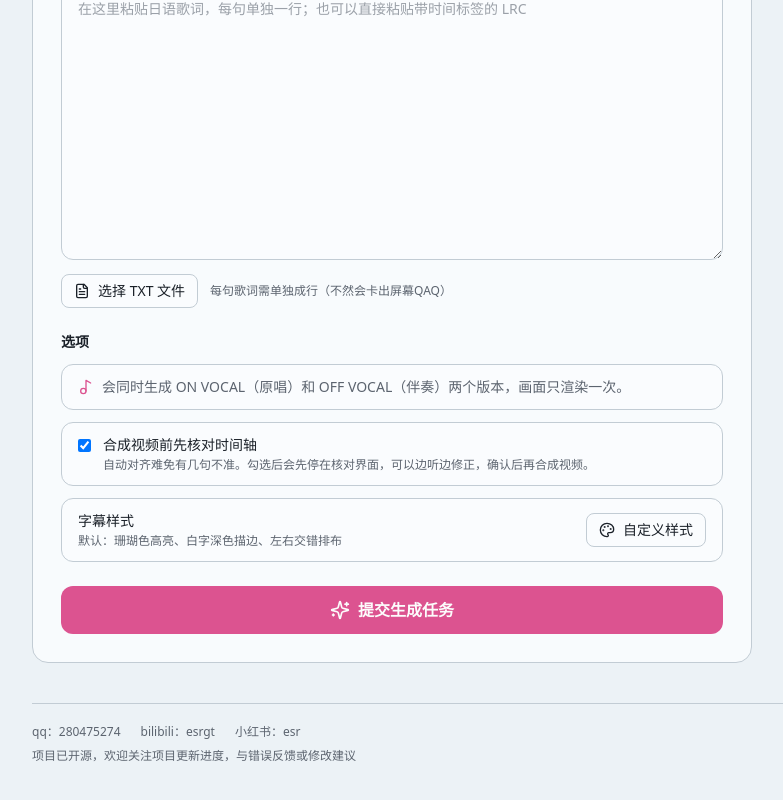
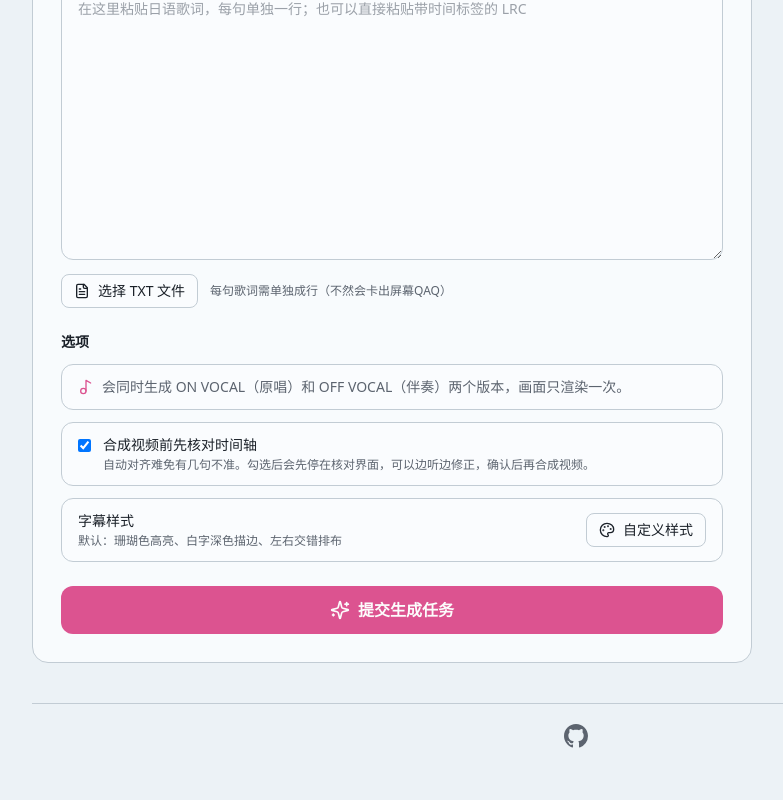
Before and after one commit to Aperove/nicokara-studio, a Next.js app in the folder frontend/: page / in a window 1280 px wide. Shown: the part 460-1260 px from the top of the page, without its empty margins (64-847 px from the left). Built offline with nearby package versions, Linux system fonts and the light colour scheme; no server answers.

Commit message:
Replace the contact footer with a link to the project on GitHub
Co-Authored-By: Claude Fable 5.1 <noreply@anthropic.com>

```diff
--- a/frontend/app/page.tsx
+++ b/frontend/app/page.tsx
@@ -24,16 +24,23 @@ export default function Home() {
         </aside>
       </div>
 
-      <footer
-        aria-label="作者信息"
-        className="mt-10 border-t pt-4 text-xs leading-6 text-muted-foreground"
-      >
-        <p className="flex flex-wrap gap-x-5">
-          <span>qq：{HOME_COPY.author.qq}</span>
-          <span>bilibili：{HOME_COPY.author.bilibili}</span>
-          <span>小红书：{HOME_COPY.author.xiaohongshu}</span>
-        </p>
-        <p>{HOME_COPY.author.message}</p>
+      <footer className="mt-10 flex justify-center border-t pt-5">
+        <a
+          href={HOME_COPY.repository.url}
+          target="_blank"
+          rel="noreferrer"
+          aria-label={HOME_COPY.repository.label}
+          title={HOME_COPY.repository.label}
+          className="text-muted-foreground transition-colors hover:text-foreground"
+        >
+          <svg
+            viewBox="0 0 16 16"
+            aria-hidden="true"
+            className="h-6 w-6 fill-current"
+          >
+            <path d="M8 0C3.58 0 0 3.58 0 8c0 3.54 2.29 6.53 5.47 7.59.4.07.55-.17.55-.38 0-.19-.01-.82-.01-1.49-2.01.37-2.53-.49-2.69-.94-.09-.23-.48-.94-.82-1.13-.28-.15-.68-.52-.01-.53.63-.01 1.08.58 1.23.82.72 1.21 1.87.87 2.33.66.07-.52.28-.87.51-1.07-1.78-.2-3.64-.89-3.64-3.95 0-.87.31-1.59.82-2.15-.08-.2-.36-1.02.08-2.12 0 0 .67-.21 2.2.82.64-.18 1.32-.27 2-.27s1.36.09 2 .27c1.53-1.04 2.2-.82 2.2-.82.44 1.1.16 1.92.08 2.12.51.56.82 1.27.82 2.15 0 3.07-1.87 3.75-3.65 3.95.29.25.54.73.54 1.48 0 1.07-.01 1.93-.01 2.2 0 .21.15.46.55.38A8.01 8.01 0 0 0 16 8c0-4.42-3.58-8-8-8Z" />
+          </svg>
+        </a>
       </footer>
     </main>
   );
--- a/frontend/lib/ui-copy.ts
+++ b/frontend/lib/ui-copy.ts
@@ -16,11 +16,9 @@ export const HOME_COPY = {
     },
   ],
   callToAction: "开始创建",
-  author: {
-    qq: "280475274",
-    bilibili: "esrgt",
-    xiaohongshu: "esr",
-    message: "项目已开源，欢迎关注项目更新进度，与错误反馈或修改建议",
+  repository: {
+    url: "https://github.com/Aperove/nicokara-studio",
+    label: "在 GitHub 上查看本项目",
   },
   metadataDescription:
     "上传 MV 和日语歌词，自动生成带逐字高亮和假名注音的ニコカラ视频。",
```
Also changed, not shown: 1 other file (tests, documents, lock files or other folders).
